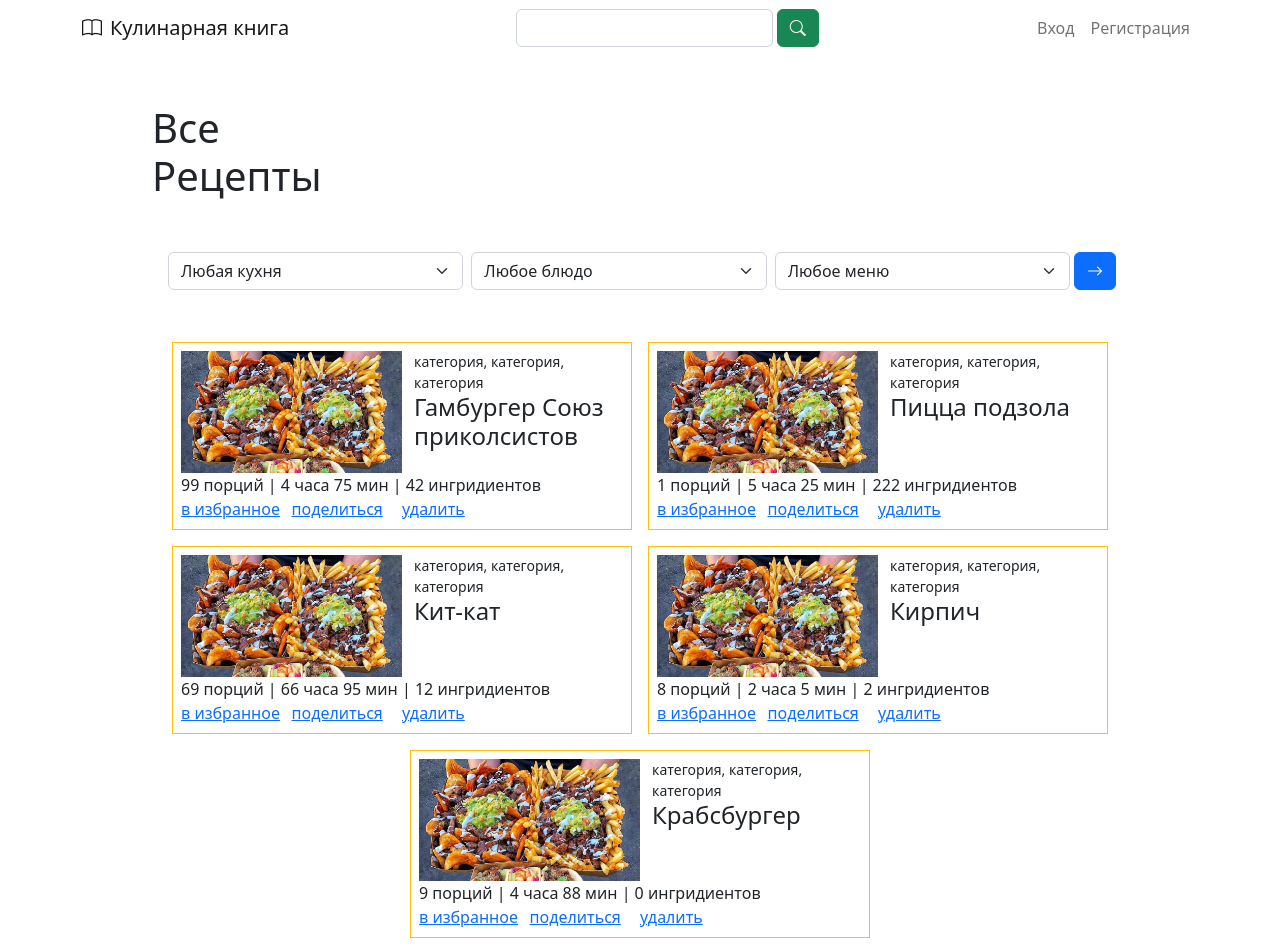
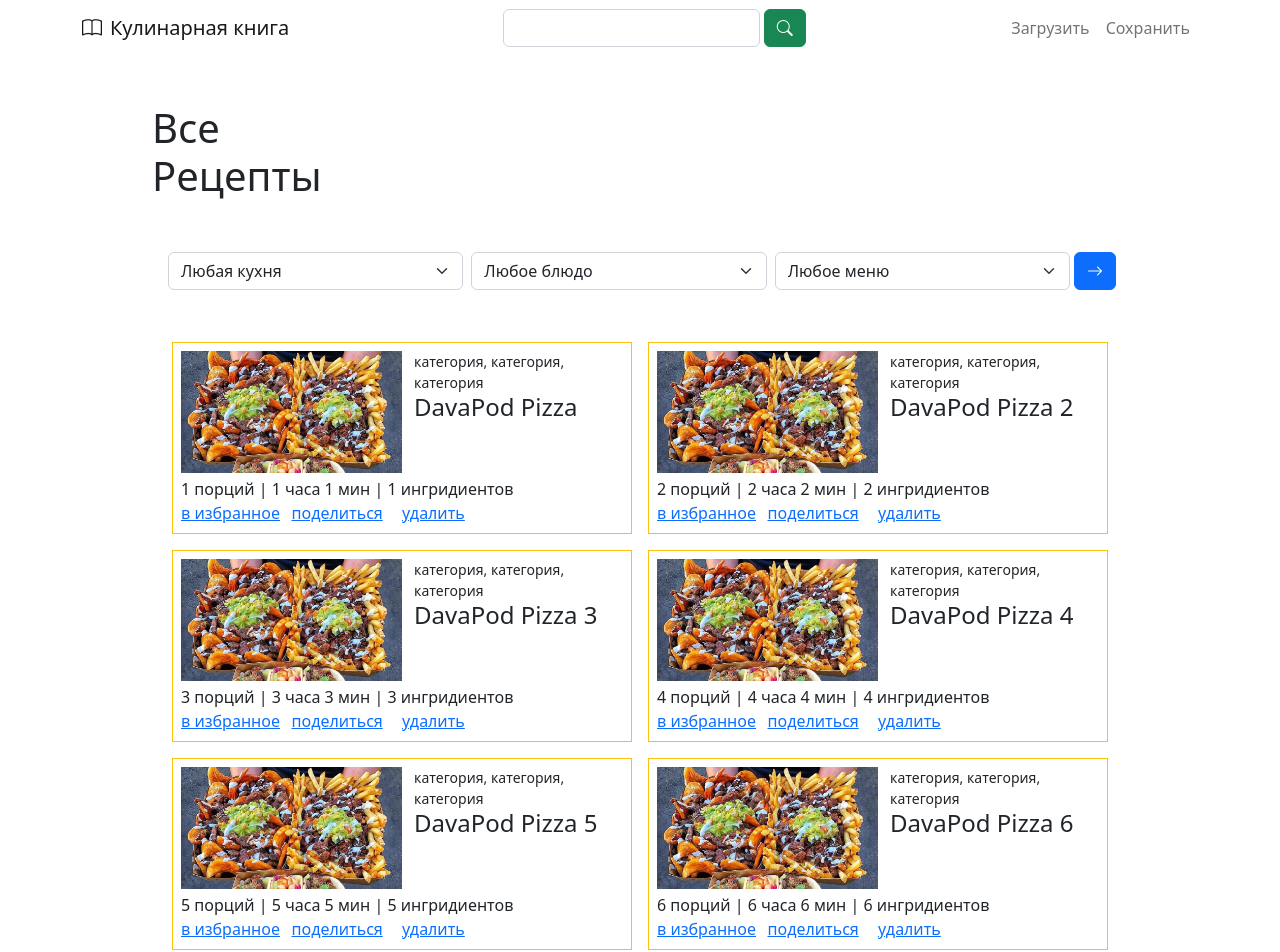
Before and after one commit to Cookbook-PI-21g/Cookbook, a React (Create React App) app in the folder cookbook/: page / in a window 1280 px wide. Shown: the top 952 px of the page. Built offline with nearby package versions, Linux system fonts and the light colour scheme.

Commit message:
add AddRecipeModal component

```diff
--- a/cookbook/src/App.js
+++ b/cookbook/src/App.js
@@ -1,12 +1,68 @@
-import React from "react";
+import React, { useState } from "react";
 import Navbarheader from "./components/Navbarheader";
 import FilterBar from "./components/FilterBar";
 import RecipeBox from "./components/RecipeBox";
-import { Container } from "react-bootstrap";
+import { Container, Button } from "react-bootstrap";
+import AddRecipeModal from "./components/AddRecipeModal";
 
 function App() {
+    //  Массив рецептов
+    const [recipes, setRecipes] = useState([
+        {
+            id: 1,
+            title: "DavaPod Pizza",
+            portions: 1,
+            hours: 1,
+            minutes: 1,
+            ingr: 1,
+        },
+        {
+            id: 2,
+            title: "DavaPod Pizza 2",
+            portions: 2,
+            hours: 2,
+            minutes: 2,
+            ingr: 2,
+        },
+        {
+            id: 3,
+            title: "DavaPod Pizza 3",
+            portions: 3,
+            hours: 3,
+            minutes: 3,
+            ingr: 3,
+        },
+        {
+            id: 4,
+            title: "DavaPod Pizza 4",
+            portions: 4,
+            hours: 4,
+            minutes: 4,
+            ingr: 4,
+        },
+        {
+            id: 5,
+            title: "DavaPod Pizza 5",
+            portions: 5,
+            hours: 5,
+            minutes: 5,
+            ingr: 5,
+        },
+        {
+            id: 6,
+            title: "DavaPod Pizza 6",
+            portions: 6,
+            hours: 6,
+            minutes: 6,
+            ingr: 6,
+        },
+    ]);
+
+    const [modalShow, setModalShow] = React.useState(false);
+
     return (
         <div className="App">
+            {/* Компонент навигационной панели */}
             <Navbarheader />
             <Container style={{ maxWidth: 1000 }}>
                 <h1 className="mt-5 mb-5">
@@ -14,16 +70,25 @@ function App() {
                     <br />
                     Рецепты
                 </h1>
+                {/* Компонент панели фильтрации */}
                 <FilterBar />
                 <Container className="d-flex flex-wrap justify-content-around">
-                    <RecipeBox post={{id: 1, title: "Гамбургер Союз приколсистов", portions: 99, hours: 4, minutes: 75, ingr: 42}}/>
-                    <RecipeBox post={{id: 2, title: "Пицца подзола", portions: 1, hours: 5, minutes: 25, ingr: 222}}/>
-                    <RecipeBox post={{id: 3, title: "Кит-кат", portions: 69, hours: 66, minutes: 95, ingr: 12}}/>
-                    <RecipeBox post={{id: 4, title: "Кирпич", portions: 8, hours: 2, minutes: 5, ingr: 2}}/>
-                    <RecipeBox post={{id: 5, title: "Крабсбургер", portions: 9, hours: 4, minutes: 88, ingr: 0}}/>
+                    {recipes.map((recipe) => (
+                        <RecipeBox post={recipe} key={recipe.id} />
+                    ))}
                 </Container>
+
+                <Button variant="success" onClick={() => setModalShow(true)}>
+                    <i class="bi bi-plus-lg"></i>
+                </Button>
+                <Button variant="warning">
+                    <i class="bi bi-star text-light"></i>
+                </Button>
+                <AddRecipeModal
+                    show={modalShow}
+                    onHide={() => setModalShow(false)}
+                />
             </Container>
-
         </div>
     );
 }
--- /dev/null
+++ b/cookbook/src/components/AddRecipeModal.jsx
@@ -0,0 +1,25 @@
+import React from "react";
+import { Modal, Button, Form } from "react-bootstrap";
+
+export default function AddRecipeModal(props) {
+    return (
+        <Modal {...props} aria-labelledby="addRecipeModalLabel" center>
+            <Form>
+                <Modal.Header closeButton>
+                    <Modal.Title id="addRecipeModalLabel">
+                        Добавить рецепт
+                    </Modal.Title>
+                </Modal.Header>
+                <Modal.Body>
+                    <Form.Group className="mb-3" controlId="">
+                        <Form.Label></Form.Label>
+                        <Form.Control type="" placeholder=""/>
+                    </Form.Group>
+                </Modal.Body>
+                <Modal.Footer>
+                    <Button variant="primary" type="submit" onClick={props.onHide}>Добавить</Button>
+                </Modal.Footer>
+            </Form>
+        </Modal>
+    );
+}
--- a/cookbook/src/components/FilterBar.jsx
+++ b/cookbook/src/components/FilterBar.jsx
@@ -3,7 +3,7 @@ import { Container, Form, Button } from "react-bootstrap";
 
 export default function FilterBar() {
     return (
-        <Container className="d-flex mb-5" >
+        <Container className="d-flex mb-5">
             <Form className="d-flex justify-content-between w-100 align-items-center">
                 <Form.Select className="m-1">
                     <option value="">Любая кухня</option>
--- a/cookbook/src/components/Navbarheader.jsx
+++ b/cookbook/src/components/Navbarheader.jsx
@@ -16,8 +16,8 @@ export default function Navbarheader() {
                     </Button>
                 </Form>
                 <Nav>
-                    <Nav.Link href="">Вход</Nav.Link>
-                    <Nav.Link href="">Регистрация</Nav.Link>
+                    <Nav.Link href="">Загрузить</Nav.Link>
+                    <Nav.Link href="">Сохранить</Nav.Link>
                 </Nav>
             </Container>
         </Navbar>
--- a/cookbook/src/components/RecipeBox.jsx
+++ b/cookbook/src/components/RecipeBox.jsx
@@ -3,12 +3,13 @@ import { Container, Row, Col, Image } from "react-bootstrap";
 
 export default function RecipeBox(props) {
     console.log(props);
+
     return (
         <Container
             className="mb-3 p-2 border border-warning"
             style={{ width: 460 }}
         >
-            <Row>
+            <Row className="mb-1">
                 <Col className="p-0">
                     <Image
                         className="object-fit-cover w-100 h-100"
```
Also changed, not shown: 1 other file (tests, documents, lock files or other folders).
